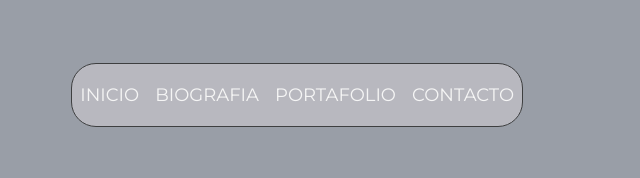
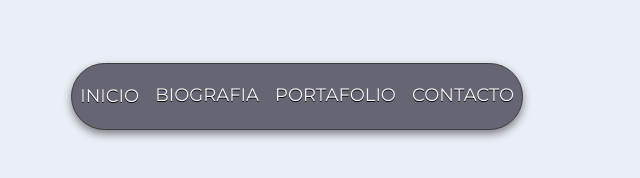
Before and after one commit to RubenRGanga/miPrimeraWeb, a plain HTML site: page index.html in a window 1280 px wide. Shown: the whole page, without its empty margins (0-640 px from the left). Drawn offline with Linux system fonts and the light colour scheme.

Commit message:
prototipoMenu

```diff
--- a/style.css
+++ b/style.css
@@ -5,22 +5,27 @@
 
 }
 
+html{
+    cursor: url(/img/cursor.png), url(cursor.cur), pointer;
+}
+
 body {
     font-family: var(--tipoFuente); /*selecciono la variable para el tipo de fuente*/
-    background-color: #999ea7; /* Color de fondo */
+    background-color: #eaeef6; /* Color de fondo */
 }
 
 ul {
     margin: 5%;
+    text-shadow: 0px 1px 0px #0a0b0c;
     width: 450px;
     display: flex; /* Alineo los elementos como flexibles    */
     flex-direction: row;
     list-style: none; /* Quito los puntos de la lista */
     padding: 20px 0px;
-    border-radius: 25px;
+    border-radius: 50px;
     border: 1px solid #3e3f40;
-    background-color: #b8b8bf;
-    box-shadow: 0px 4px 8px 0 #0c0c0c7e 0 6px 20px 0 #4e4a657e
+    background-color: #656573;
+    box-shadow: 0px 4px 8px 0 #0c0c0c7e
 
 }
 
@@ -29,3 +34,16 @@ li{
     color: whitesmoke;
     font-size: 18px;
 }
+
+li:after{
+    display: block;
+    content: "  ";
+    border-bottom: 2px solid whitesmoke;
+    padding-bottom: 1%;
+    transform: scaleX(0);
+    transition: 400ms ease
+}
+
+li:hover::after{
+    transform: scaleX(1);
+}
```
Also changed, not shown: index.html (+1 -1 lines), img/cursor.png (added), img/puntero.png.
